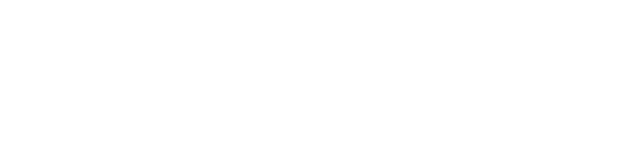
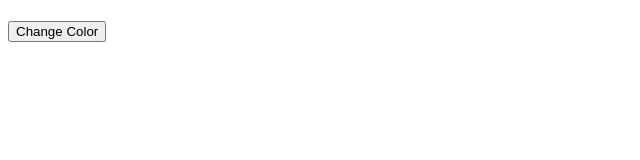
Before and after one commit to iampika/change-hex-background-color-project, a website: page index.html in a window 1280 px wide. Shown: the whole page, without its empty margins (0-640 px from the left). Drawn offline with Linux system fonts and the light colour scheme.

Commit message:
add markup

```diff
--- a/index.html
+++ b/index.html
@@ -10,6 +10,10 @@
     <link rel="stylesheet" href="./style.css" />
   </head>
   <body>
+    <div>
+      <h1></h1>
+      <button>Change Color</button>
+    </div>
     <script src="./app.js"></script>
   </body>
 </html>
```
